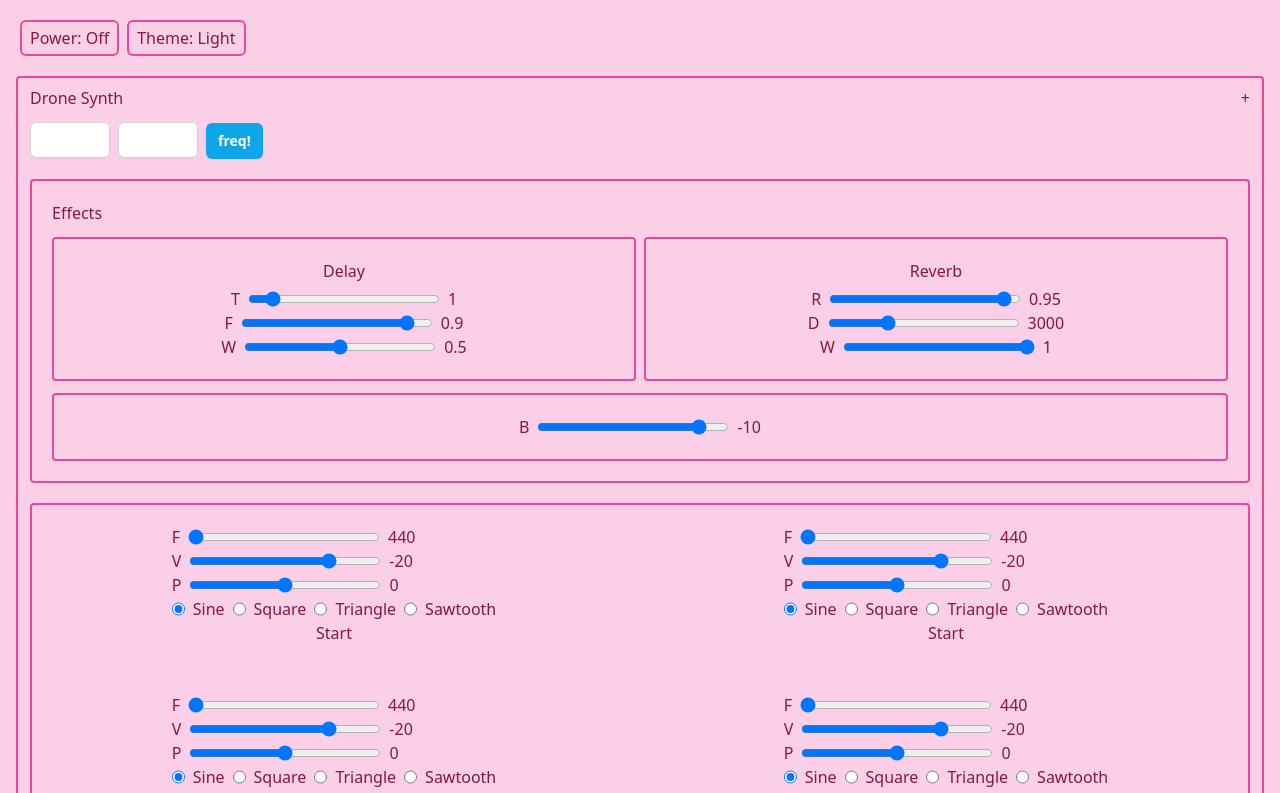
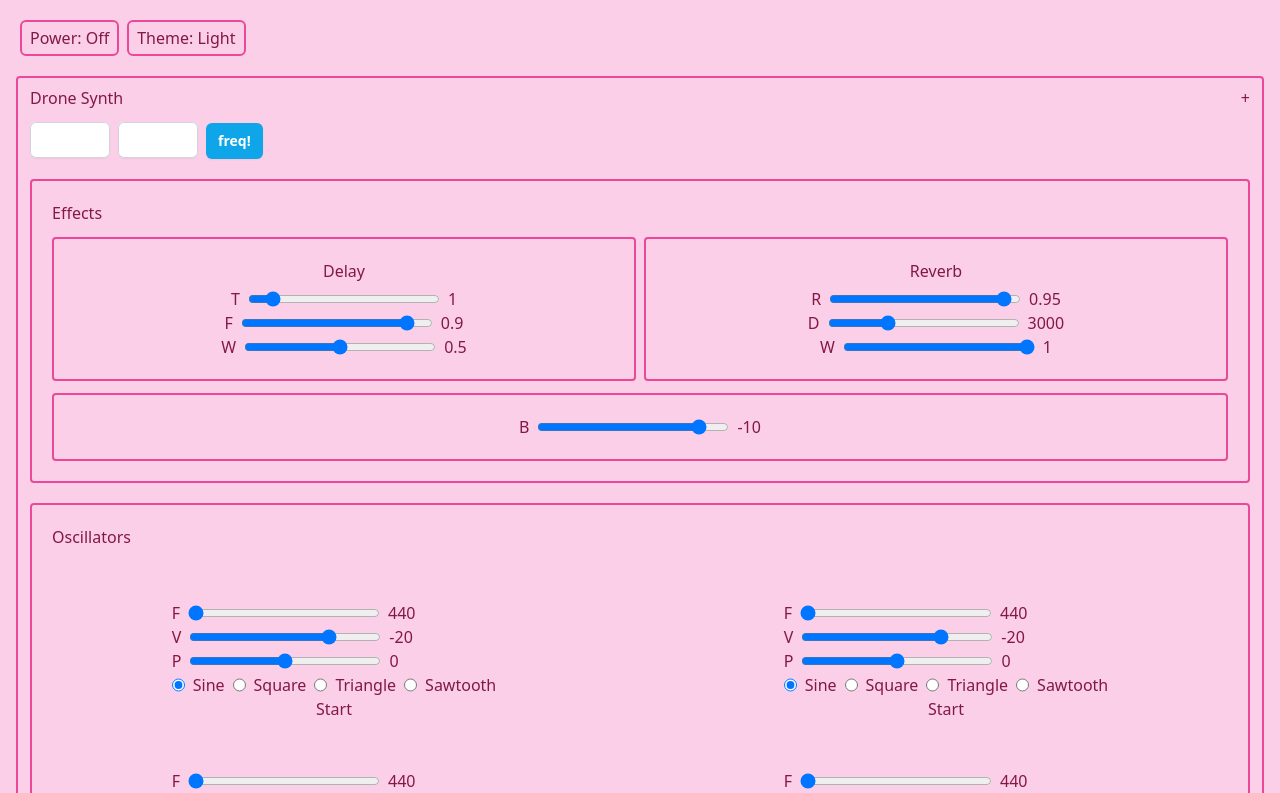
Before and after one commit to daveknapik/tone-drone, a React (Vite) app: page / in a window 1280 px wide. Shown: the top 793 px of the page. Built offline with nearby package versions, Linux system fonts and the light colour scheme.

Commit message:
Added label to Oscillator section

```diff
--- a/src/components/DroneSynth.tsx
+++ b/src/components/DroneSynth.tsx
@@ -214,6 +214,9 @@ function DroneSynth({ oscillatorCount = 6 }: DroneSynthProps) {
           </div>
         </div>
         <div className="grid grid-cols-1 md:grid-cols-2 gap-12 my-5 place-items-center border-2 rounded border-pink-500 dark:border-sky-300 p-5">
+          <div className="col-span-full mb-1 justify-self-start">
+            Oscillators
+          </div>
           {oscillators.map((oscillator, i) => (
             <Oscillator
               key={i}
```
